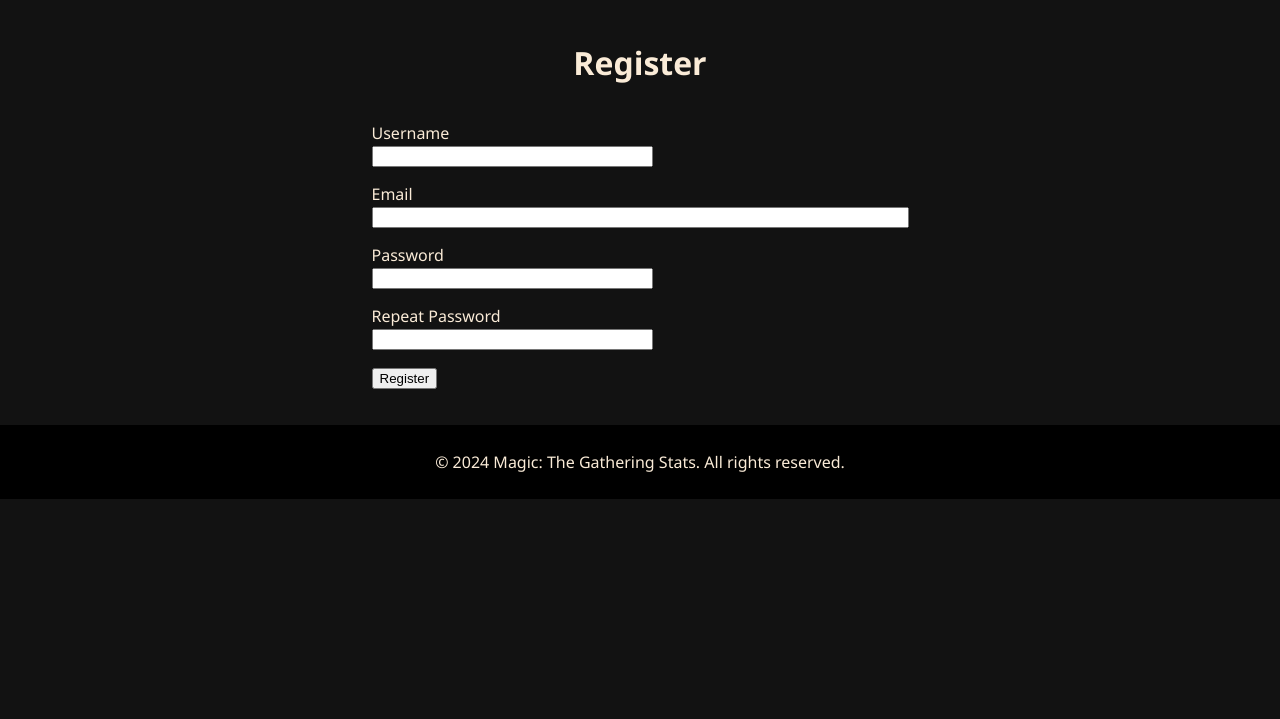
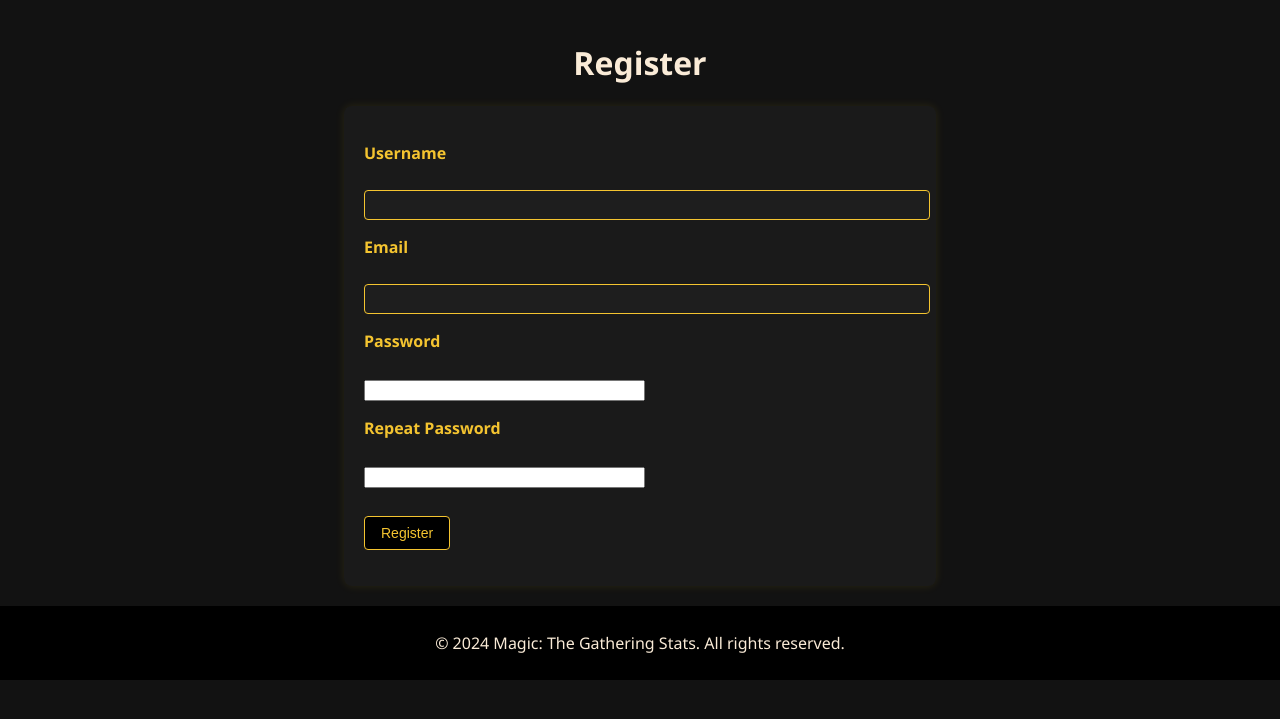
Before and after one commit to NiklasPaulRothe/MagicWebStats, a Flask app: page /auth/register in a window 1280 px wide. Shown: the part 50-769 px from the top of the page. Run offline with Flask 3, Linux system fonts and the light colour scheme; parts of the project's set-up code (start-up, migrations or seed data) failed here and were passed over; some libraries are stand-ins or nearby versions.

Commit message:
styling for add sites

```diff
--- a/app/static/css/basic.css
+++ b/app/static/css/basic.css
@@ -227,3 +227,81 @@ input[type="number"] {
     padding: 2px 4px;
     border-radius: 3px;
 }
+
+/* --- Add Game Form Styling --- */
+form {
+    max-width: 1000px;
+    margin: 0 auto;
+    padding: 20px;
+    background-color: #1a1a1a;
+    border-radius: 8px;
+    box-shadow: 0 0 10px rgba(255, 215, 0, 0.1);
+}
+
+/* Form field grouping */
+.field-list-item {
+    border: 1px solid #f4c430;
+    border-radius: 6px;
+    padding: 12px;
+    margin-bottom: 20px;
+    background-color: #282c34;
+}
+
+/* Grid layout for per-player fields */
+.player-fields {
+    display: grid;
+    grid-template-columns: repeat(auto-fit, minmax(240px, 1fr));
+}
+
+/* All form elements themed */
+form label {
+    font-weight: bold;
+    color: #f4c430;
+    display: block;
+    margin-bottom: 4px;
+}
+
+form input[type="text"],
+form input[type="number"],
+form input[type="date"],
+form select,
+form textarea {
+    background-color: #1e1e1e;
+    color: antiquewhite;
+    border: 1px solid #f4c430;
+    padding: 6px;
+    font-size: 14px;
+    border-radius: 4px;
+    width: 100%;
+}
+
+form input[type="checkbox"] {
+    transform: scale(1.2);
+    accent-color: #f4c430;
+}
+
+/* Headings */
+form h3 {
+    color: #f4c430;
+    margin-top: 30px;
+}
+
+/* Submit and Add buttons */
+form button,
+form input[type="submit"] {
+    background-color: black;
+    color: #f4c430;
+    border: 1px solid #f4c430;
+    padding: 8px 16px;
+    margin-top: 12px;
+    cursor: pointer;
+    font-size: 14px;
+    border-radius: 4px;
+    transition: background-color 0.2s ease;
+}
+
+form button:hover,
+form input[type="submit"]:hover {
+    background-color: #f4c430;
+    color: black;
+}
```
Also changed, not shown: app/templates/stats/GameAdd.html (+23 -6 lines).
